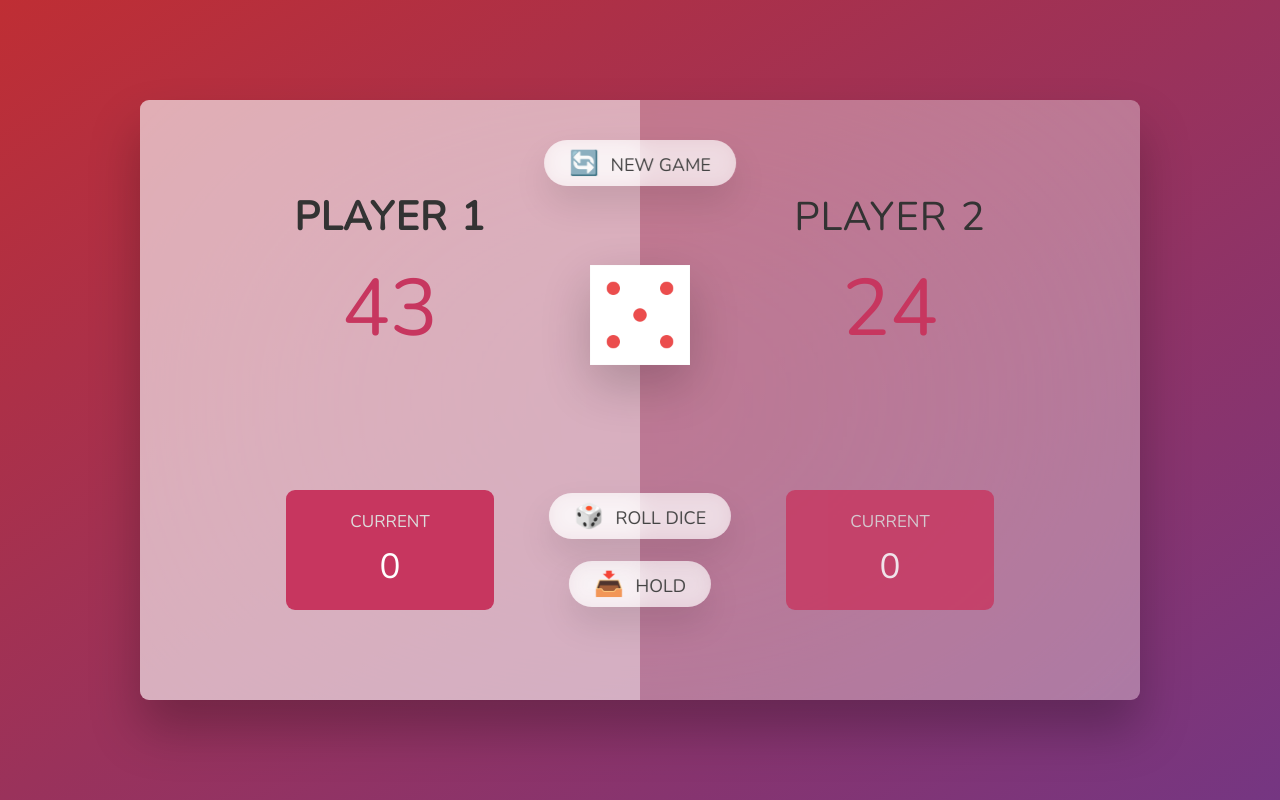
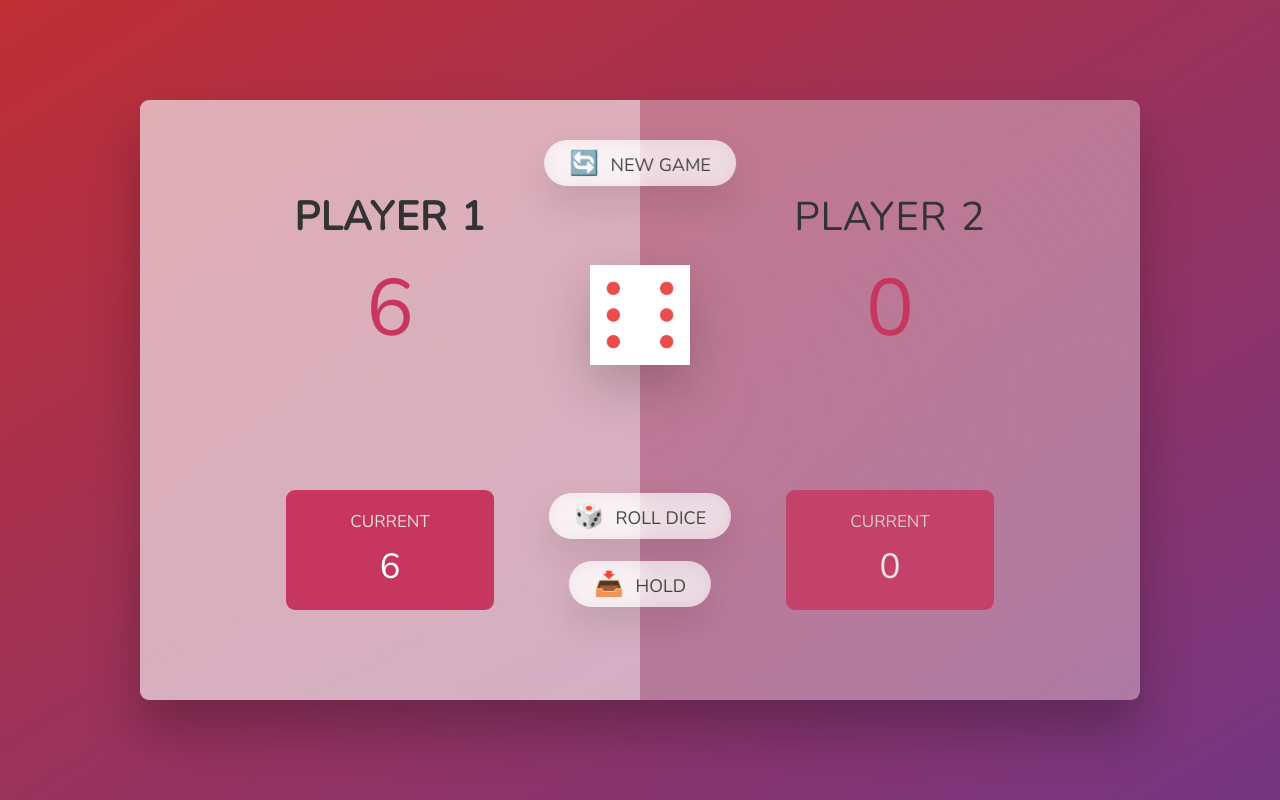
Before and after one commit to SebiC98/Pig-Game-Project, a plain HTML site: page index.html in a window 1280 px wide. Both pictures are taken after a click on the button "🎲 ROLL DICE". Drawn offline with nearby package versions, Linux system fonts and the light colour scheme.

Commit message:
Rolling Dice

```diff
--- a/script.js
+++ b/script.js
@@ -1 +1,44 @@
 'use strict';
+
+const score0El = document.querySelector('#score--0');
+const score1El = document.getElementById('score--1');
+
+const diceEl = document.querySelector('.dice');
+
+const btnNew = document.querySelector('.btn--new');
+const btnRoll = document.querySelector('.btn--roll');
+const btnHold = document.querySelector('.btn--hold');
+
+const currentScore0El = document.querySelector('#score--0');
+const currentScore1El = document.querySelector('#score--1');
+
+const current0El = document.getElementById('current--0');
+const current1El = document.getElementById('current--1');
+
+let currentScore = 0;
+//Starting conditions
+
+score0El.textContent = 0;
+score1El.textContent = 0;
+diceEl.classList.add('hidden');
+
+// Rolling dice functionality
+
+btnRoll.addEventListener('click', function () {
+  // 1. Generating a random dice roll
+  const dice = Math.trunc(Math.random() * 6) + 1;
+  // 2. Display the dice
+
+  diceEl.src = `dice-${dice}.png`;
+  diceEl.classList.remove('hidden');
+  // 3.Check for rolled 1: if true, switch to next player
+
+  if (dice !== 1) {
+    // Add the value to the current score
+    currentScore += dice;
+    currentScore0El.textContent = currentScore;
+    current0El.textContent = currentScore;
+  } else {
+    // Switch to next player
+  }
+});
--- a/style.css
+++ b/style.css
@@ -165,3 +165,7 @@ main {
   font-weight: 700;
   color: #c7365f;
 }
+
+.hidden {
+  display: none;
+}
```
